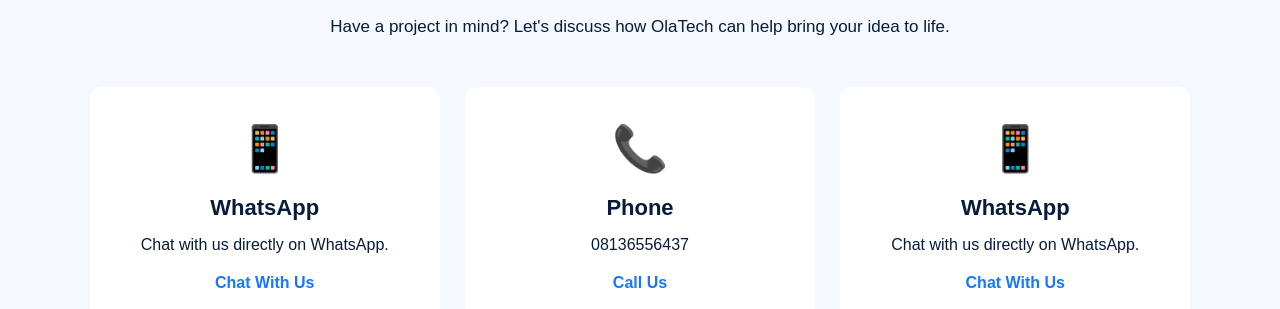
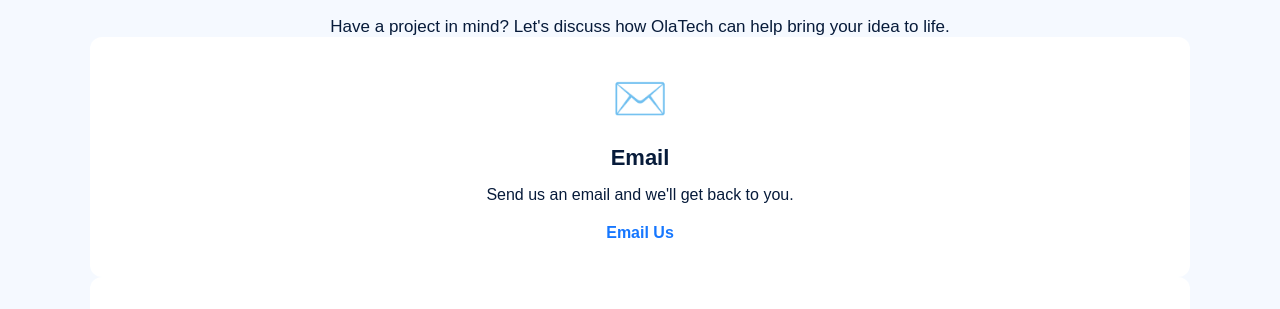
Before and after one commit to olalekanakorede393/OlaTech, a plain HTML site: page index.html in a window 1280 px wide. Shown: the part 4550-4859 px from the top of the page. Drawn offline with Linux system fonts and the light colour scheme.

Commit message:
add index.html

```diff
--- a/index.html
+++ b/index.html
@@ -351,36 +351,25 @@
         can help bring your idea to life.
     </p>
 
-    <div class="contact-container">
-
     <div class="contact-box">
-            <div class="contact-icon">📱</div>
-            <h3>WhatsApp</h3>
-            <p>Chat with us directly on WhatsApp.</p>
-            <a href="https://wa.me/2348136556437">
-                Chat With Us
-            </a>
+    <div class="contact-icon">✉️</div>
+    <h3>Email</h3>
+    <p>Send us an email and we'll get back to you.</p>
+    <a href="mailto:olalekanakorede393@gmail.com">Email Us</a>
 </div>
 
 <div class="contact-box">
     <div class="contact-icon">📞</div>
     <h3>Phone</h3>
     <p>08136556437</p>
-            <a href="tel:08136556437">
-                Call Us
-            </a>
+    <a href="tel:08136556437">Call Us</a>
 </div>
 
 <div class="contact-box">
     <div class="contact-icon">📱</div>
-
     <h3>WhatsApp</h3>
-
     <p>Chat with us directly on WhatsApp.</p>
-
-    <a href="https://wa.me/2348136556437">
-        Chat With Us
-    </a>
+    <a href="https://wa.me/2348136556437">Chat With Us</a>
 
     <p class="scan-text">Scan to chat with us</p>
 
```
Lines whose indentation alone changed are shown as unchanged.
